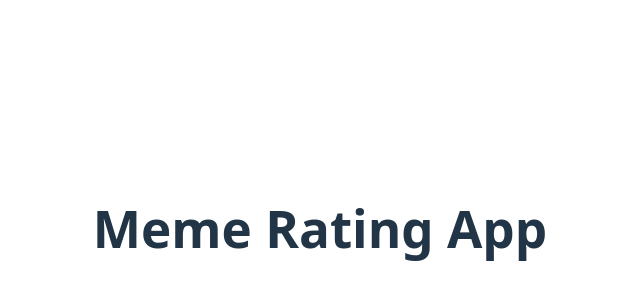
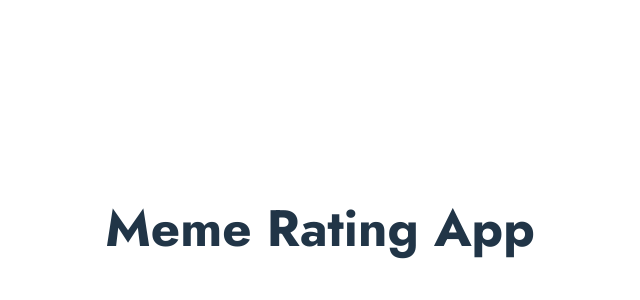
Before and after one commit to Laslo89/mobprogramming, a Vue app: page / in a window 1280 px wide. Shown: the part 172-472 px from the top of the page, without its empty margins (320-960 px from the left). Built offline with nearby package versions, Linux system fonts and the light colour scheme.

Commit message:
add jost as default font

```diff
--- /dev/null
+++ b/src/styles/fonts.scss
@@ -0,0 +1,13 @@
+@font-face {
+  font-family: 'Jost';
+  src: local('Jost'), local('Jost-Regular'), url('./../assets/fonts/Jost-Regular.ttf') format('truetype');
+  font-weight: 400;
+  font-style: normal;
+}
+
+@font-face {
+  font-family: 'Jost';
+  src: local('Jost Bold'), local('Jost-Bold'), url('./../assets/fonts/Jost-Bold.ttf') format('truetype');
+  font-weight: 700;
+  font-style: normal;
+}
--- a/src/styles/normalize.scss
+++ b/src/styles/normalize.scss
@@ -47,22 +47,22 @@ body {
 	margin: 0;
 }
 
-/**
-Improve consistency of default fonts in all browsers. (https://github.com/sindresorhus/modern-normalize/issues/3)
-*/
+// /**
+// Improve consistency of default fonts in all browsers. (https://github.com/sindresorhus/modern-normalize/issues/3)
+// */
 
-body {
-	font-family:
-		system-ui,
-		-apple-system, /* Firefox supports this but not yet `system-ui` */
-		'Segoe UI',
-		Roboto,
-		Helvetica,
-		Arial,
-		sans-serif,
-		'Apple Color Emoji',
-		'Segoe UI Emoji';
-}
+// body {
+// 	font-family:
+// 		system-ui,
+// 		-apple-system, /* Firefox supports this but not yet `system-ui` */
+// 		'Segoe UI',
+// 		Roboto,
+// 		Helvetica,
+// 		Arial,
+// 		sans-serif,
+// 		'Apple Color Emoji',
+// 		'Segoe UI Emoji';
+// }
 
 /*
 Grouping content
--- a/src/styles/style.scss
+++ b/src/styles/style.scss
@@ -1,7 +1,8 @@
+@use 'fonts' as *;
 @use 'normalize' as *;
 
 :root {
-  font-family: Inter, Avenir, Helvetica, Arial, sans-serif;
+  font-family: Jost, Helvetica, Arial, sans-serif;
   font-size: 16px;
   line-height: 24px;
   font-weight: 400;
```
Also changed, not shown: src/assets/fonts/Jost-Bold.ttf (added), src/assets/fonts/Jost-Regular.ttf (added).
